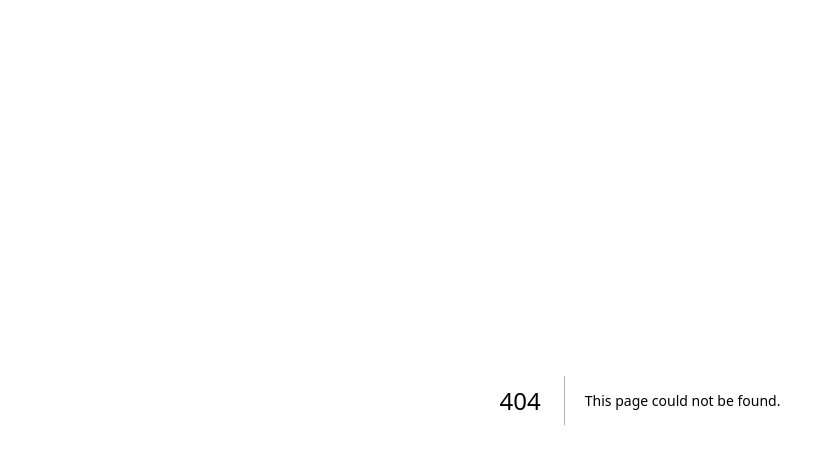
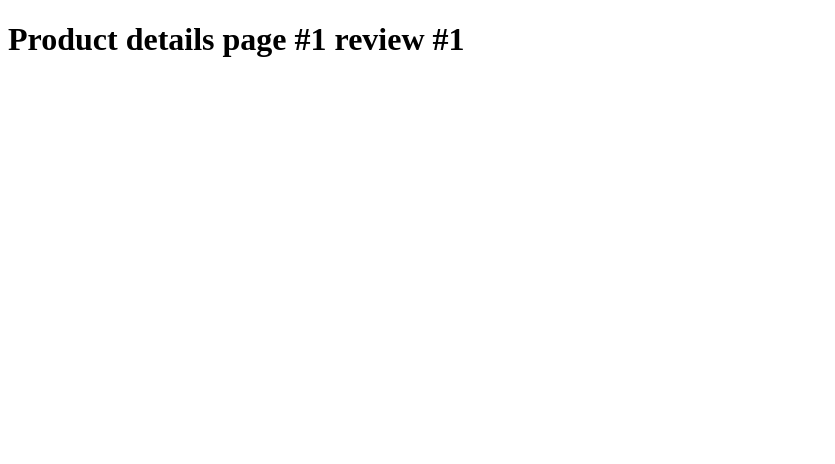
Before and after one commit to mfgabriel92/nextjs14-tutorial, a Next.js app: page /products/1/reviews/1 in a window 1280 px wide. Before the commit this address had no page. Shown: the top 464 px of the page, without its empty margins (0-835 px from the left). Built offline with nearby package versions, Linux system fonts and the light colour scheme.

Commit message:
nested dynamic routes

```diff
--- /dev/null
+++ b/src/app/products/[productId]/reviews/[reviewId]/page.tsx
@@ -0,0 +1,14 @@
+interface Props {
+  params: {
+    productId: string;
+    reviewId: string;
+  };
+}
+
+export default function ProductDetailsReviewPage({ params }: Props) {
+  return (
+    <h1>
+      Product details page #{params.productId} review #{params.reviewId}
+    </h1>
+  );
+}
```
